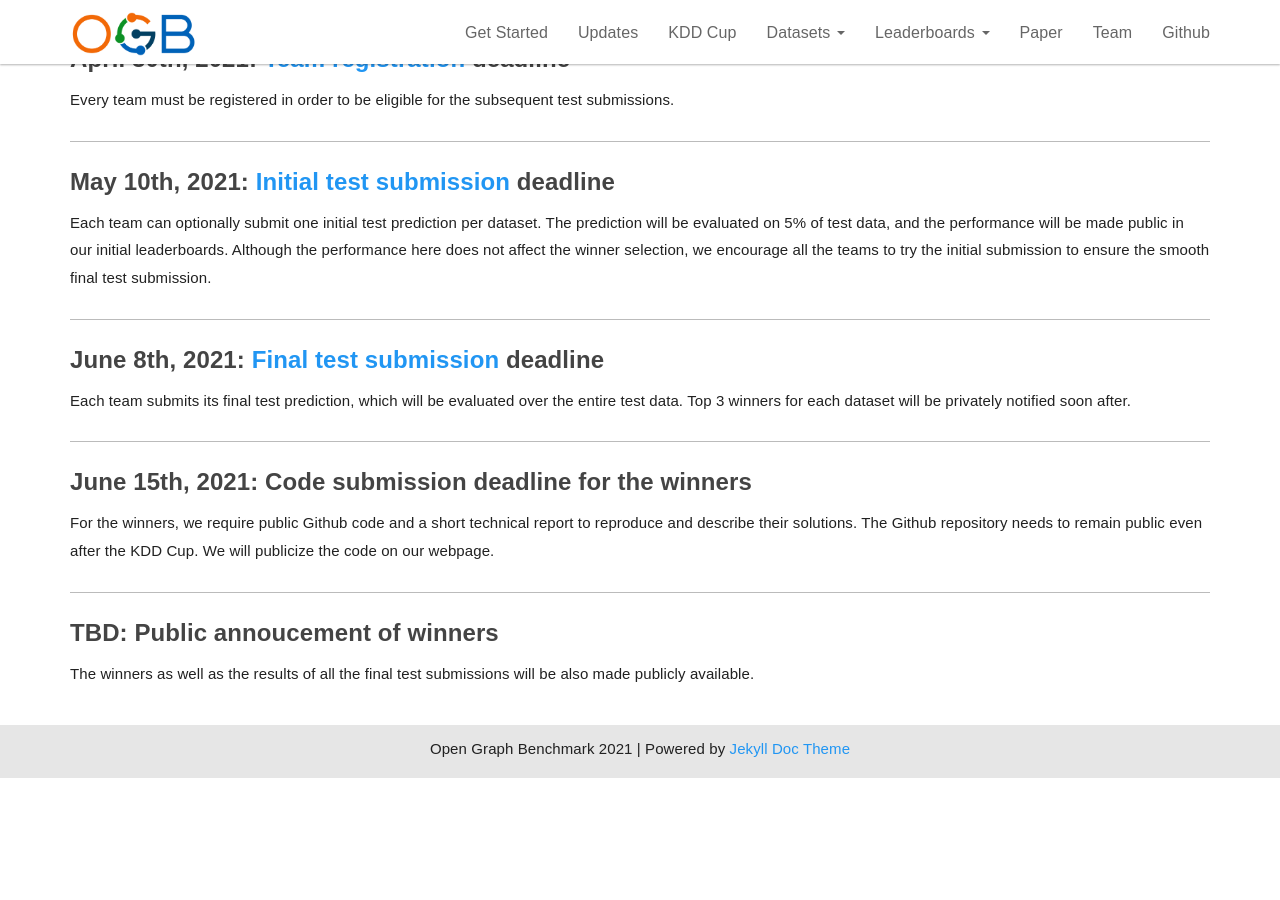
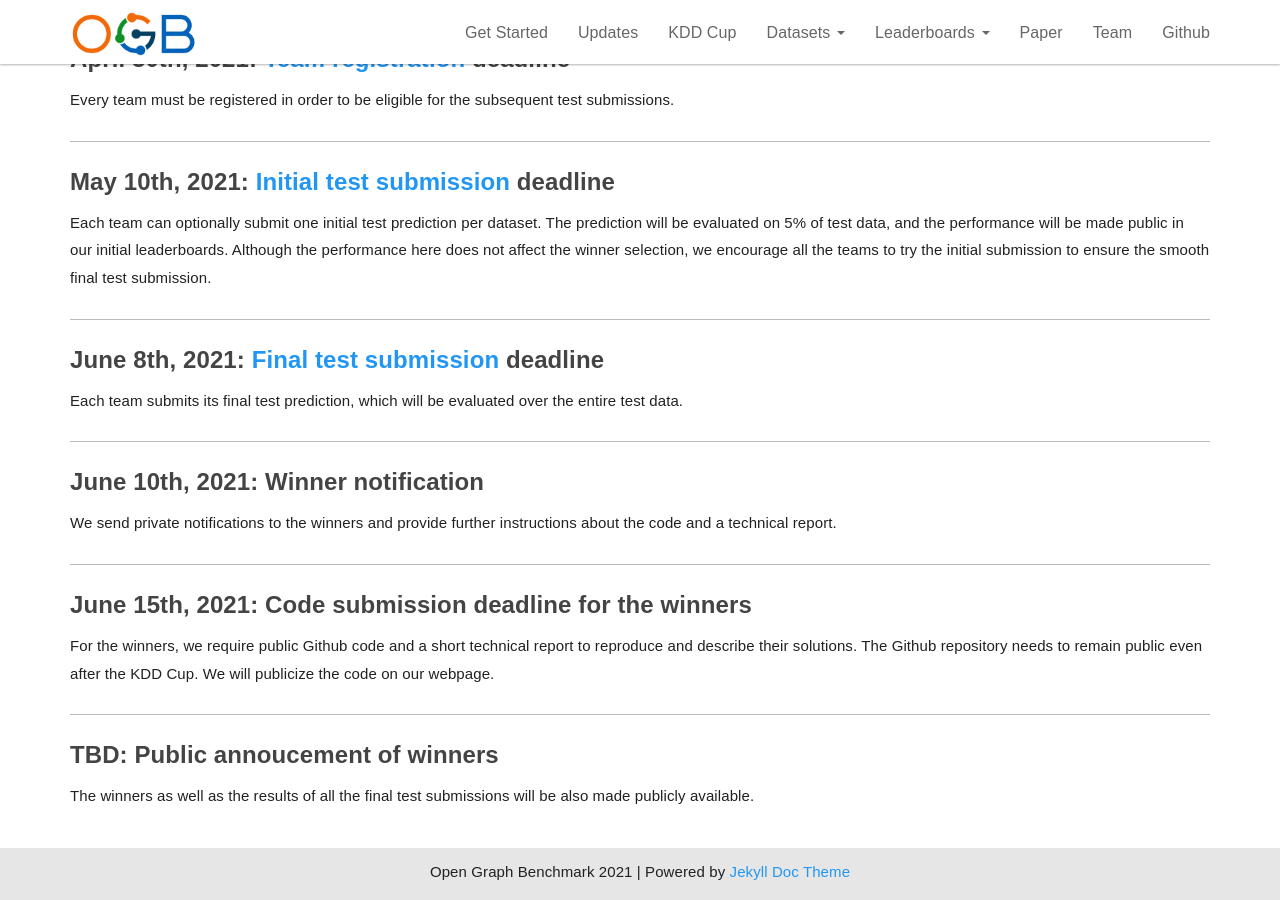
Before and after one commit to snap-stanford/ogb-web, a Jekyll site: the page built from _docs/kddcup2021/timeline.md, in a window 1280 px wide and 900 px high, scrolled down 633 px. Built offline with Jekyll 4.4.1, drawn with Linux system fonts in a browser that asks for light colours; before the commit the page ends 1411 px from its top, so only the background shows below that.

Commit message:
timeline update

```diff
--- a/_docs/kddcup2021/timeline.md
+++ b/_docs/kddcup2021/timeline.md
@@ -30,7 +30,11 @@ Although the performance here does not affect the winner selection, we encourage
 
 ##### **June 8th, 2021: [Final test submission](../participate/#final) deadline**
 Each team submits its final test prediction, which will be evaluated over the entire test data.
-Top 3 winners for each dataset will be privately notified soon after.
+
+--------
+
+##### **June 10th, 2021: Winner notification**
+We send private notifications to the winners and provide further instructions about the code and a technical report.
 
 -------
 
```
